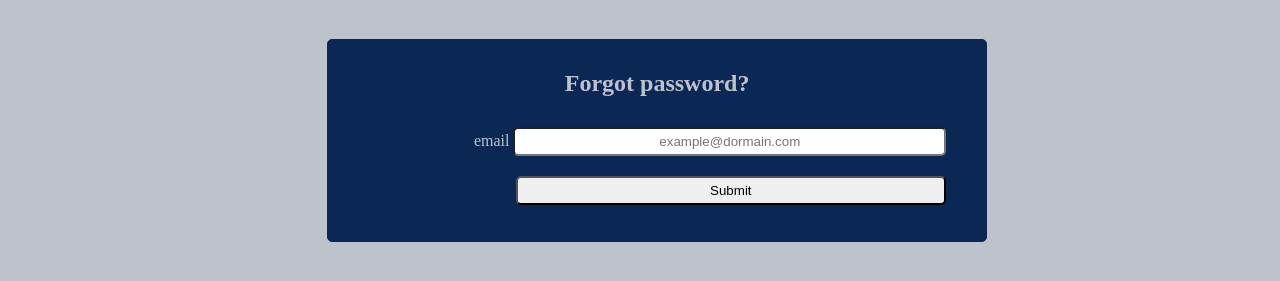
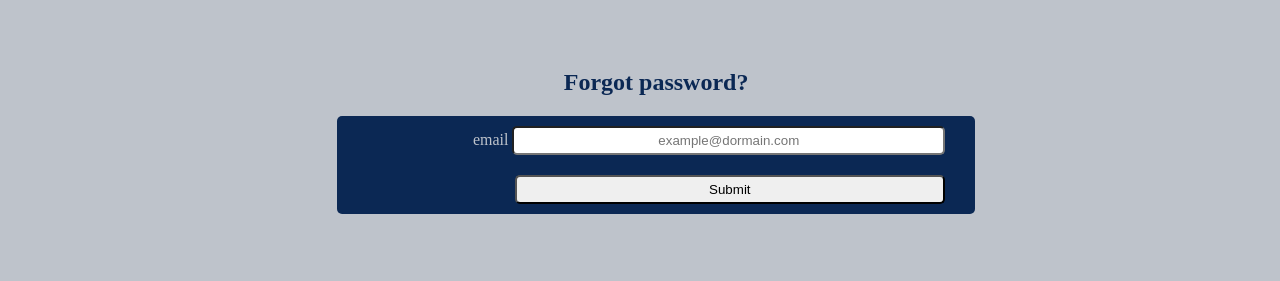
Before and after one commit to hezronkimutai/propertyliteui, a plain HTML site: page UI/fpwrd.html in a window 1280 px wide. Shown: the part 79-360 px from the top of the page. Drawn offline with Linux system fonts and the light colour scheme.

Commit message:
finished #166719781 fixed form fields

```diff
--- a/css/style.css
+++ b/css/style.css
@@ -82,18 +82,25 @@ body{
 .form form{
   display:inline-block;
   text-align: center;
-  border-radius: 5px;
-  border: #0B2854 solid 1px;
+
+
   width: 100%;
   padding:10px;
   margin:30px 0px;
+  color: #0B2854;
+
+}
+.form form ul{
   color: #BEC3CB;
-  background-color: #0B2854;
+    border-radius: 5px;
+    background-color: #0B2854;
+
 }
 .form form ul li{
   text-align: right;
   width: 100%;
   font-weight: 400;
+
 }
 .form form ul #sold{
   text-align: center;
```
